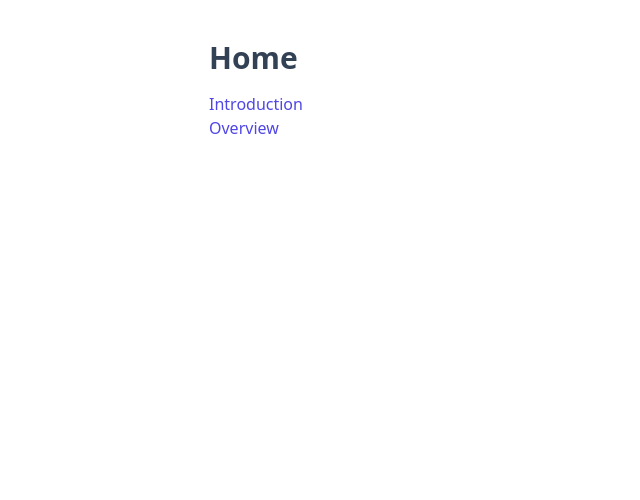
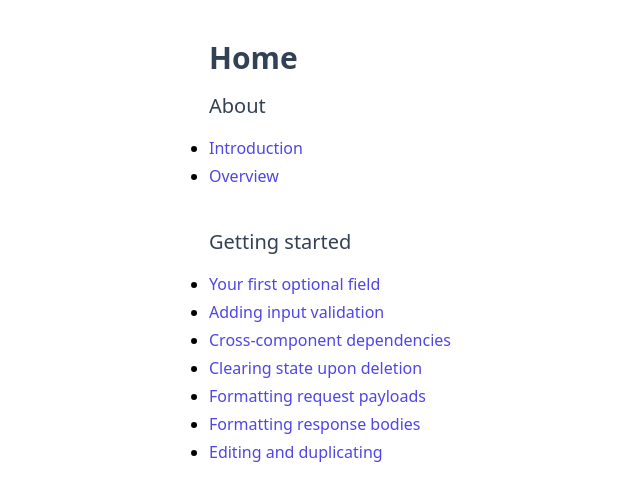
Before and after one commit to tedigc/pmadocs.click, a React (Vite) app: page / in a window 1280 px wide. Shown: the top 500 px of the page, without its empty margins (63-703 px from the left). Built offline with nearby package versions, Linux system fonts and the light colour scheme.

Commit message:
feat: add contents page

```diff
--- a/src/components/atoms/Heading/Heading.tsx
+++ b/src/components/atoms/Heading/Heading.tsx
@@ -5,3 +5,9 @@ export type Heading1Props = HTMLAttributes<HTMLHeadingElement>;
 export const Heading1 = ({ ...restProps }: Heading1Props) => {
   return <h1 {...restProps} className="text-3xl font-bold text-slate-700 mb-4" />;
 };
+
+export type Heading2Props = HTMLAttributes<HTMLHeadingElement>;
+
+export const Heading2 = ({ ...restProps }: Heading2Props) => {
+  return <h2 {...restProps} className="text-xl font-medium text-slate-700 mb-4" />;
+};
--- /dev/null
+++ b/src/components/atoms/List/List.tsx
@@ -0,0 +1,13 @@
+import { HTMLAttributes } from "react";
+
+export type ListProps = HTMLAttributes<HTMLUListElement>;
+
+export const List = (props: ListProps) => {
+  return <ul {...props} className="list-disc" />;
+};
+
+export type ListItemProps = HTMLAttributes<HTMLLIElement>;
+
+export const ListItem = (props: ListItemProps) => {
+  return <li {...props} className="mb-1 hover:text-indigo-900" />;
+};
--- a/src/components/pages/ErrorPage/ErrorPage.tsx
+++ b/src/components/pages/ErrorPage/ErrorPage.tsx
@@ -1,16 +1,19 @@
 import { useRouteError } from "react-router-dom";
+import { Heading1 } from "../../atoms/Heading/Heading";
+import { Link } from "../../atoms/Link/Link";
+import { Paragraph } from "../../atoms/Paragraph/Paragraph";
+import { Container } from "../../layout/Container/Container";
 
 export default function ErrorPage() {
   const error = useRouteError() as Error;
   console.error(error);
 
   return (
-    <div id="error-page">
-      <h1>Oops!</h1>
-      <p>Sorry, an unexpected error has occurred.</p>
-      <p>
-        <i>{error.message}</i>
-      </p>
-    </div>
+    <Container>
+      <Heading1>Oops!</Heading1>
+      <Paragraph>Sorry, an unexpected error has occurred.</Paragraph>
+      <Paragraph>{error.message}</Paragraph>
+      <Link to="/">Back to home screen</Link>
+    </Container>
   );
 }
--- a/src/components/pages/HomePage/HomePage.tsx
+++ b/src/components/pages/HomePage/HomePage.tsx
@@ -1,19 +1,51 @@
-import { Heading1 } from "../../atoms/Heading/Heading";
+import { Heading1, Heading2 } from "../../atoms/Heading/Heading";
 import { Link } from "../../atoms/Link/Link";
+import { List, ListItem } from "../../atoms/List/List";
 import { Container } from "../../layout/Container/Container";
 
 export default function OverviewPage() {
   return (
     <Container>
       <Heading1>Home</Heading1>
-      <ul>
-        <li>
-          <Link to="/introduction">Introduction</Link>
-        </li>
-        <li>
-          <Link to="/overview">Overview</Link>
-        </li>
-      </ul>
+
+      <Heading2>About</Heading2>
+      <div className="mb-10">
+        <List>
+          <ListItem>
+            <Link to="/introduction">Introduction</Link>
+          </ListItem>
+          <ListItem>
+            <Link to="/overview">Overview</Link>
+          </ListItem>
+        </List>
+      </div>
+
+      <Heading2>Getting started</Heading2>
+      <div>
+        <List>
+          <ListItem>
+            <Link to="/your-first-optional-field">Your first optional field</Link>
+          </ListItem>
+          <ListItem>
+            <Link to="/adding-input-validation">Adding input validation</Link>
+          </ListItem>
+          <ListItem>
+            <Link to="/cross-component-dependencies">Cross-component dependencies</Link>
+          </ListItem>
+          <ListItem>
+            <Link to="/clearing-state-upon-deletion">Clearing state upon deletion</Link>
+          </ListItem>
+          <ListItem>
+            <Link to="/formatting-request-payloads">Formatting request payloads</Link>
+          </ListItem>
+          <ListItem>
+            <Link to="/formatting-response-bodies">Formatting response bodies</Link>
+          </ListItem>
+          <ListItem>
+            <Link to="/editing-and-duplication">Editing and duplicating</Link>
+          </ListItem>
+        </List>
+      </div>
     </Container>
   );
 }
--- a/src/components/pages/IntroductionPage/IntroductionPage.tsx
+++ b/src/components/pages/IntroductionPage/IntroductionPage.tsx
@@ -14,7 +14,7 @@ export default function IntroductionPage() {
         pariatur. Excepteur sint occaecat cupidatat non proident, sunt in culpa qui officia deserunt mollit anim id est
         laborum.
       </Paragraph>
-      <Link to="/">Home</Link>
+      <Link to="/">Back to home screen</Link>
     </Container>
   );
 }
--- a/src/components/pages/OverviewPage/OverviewPage.tsx
+++ b/src/components/pages/OverviewPage/OverviewPage.tsx
@@ -14,7 +14,7 @@ export default function OverviewPage() {
         pariatur. Excepteur sint occaecat cupidatat non proident, sunt in culpa qui officia deserunt mollit anim id est
         laborum.
       </Paragraph>
-      <Link to="/">Home</Link>
+      <Link to="/">Back to home screen</Link>
     </Container>
   );
 }
```
